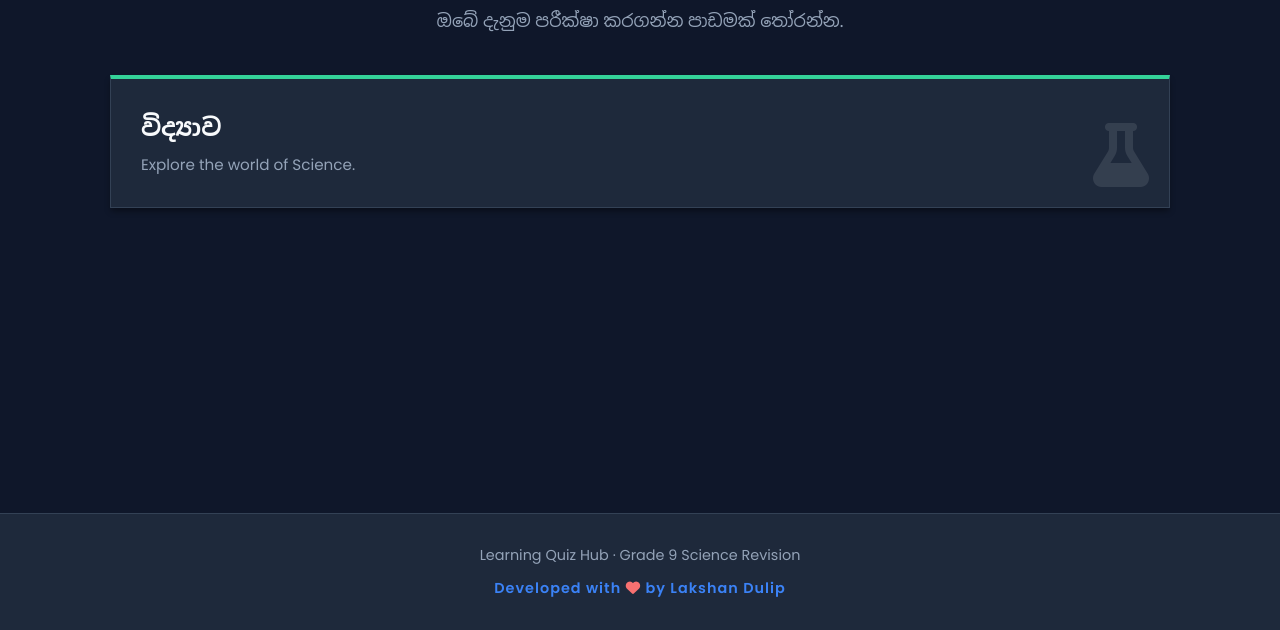
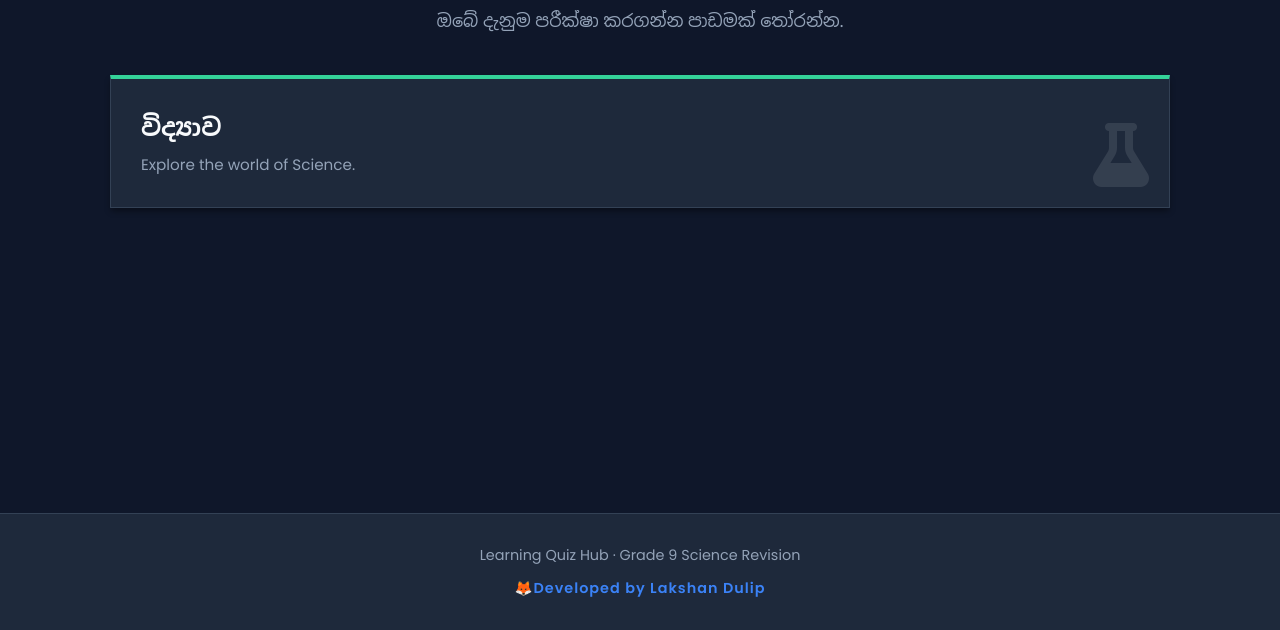
Before and after one commit to LakshanDulip/Quiz, a plain HTML site: page index.html in a window 1280 px wide. Shown: the part 170-800 px from the top of the page. Drawn offline with Linux system fonts and the light colour scheme.

Commit message:
Update index.html

```diff
--- a/index.html
+++ b/index.html
@@ -421,7 +421,7 @@
       <main class="animate-pop">${bodyHtml}</main>
       <footer>
         <p>Learning Quiz Hub &middot; Grade 9 Science Revision</p>
-        <p class="dev-credit">Developed with <i class="fas fa-heart"></i> by Lakshan Dulip</p>
+        <p class="dev-credit">🦊Developed by Lakshan Dulip</p>
       </footer>
     `;
   }
```
